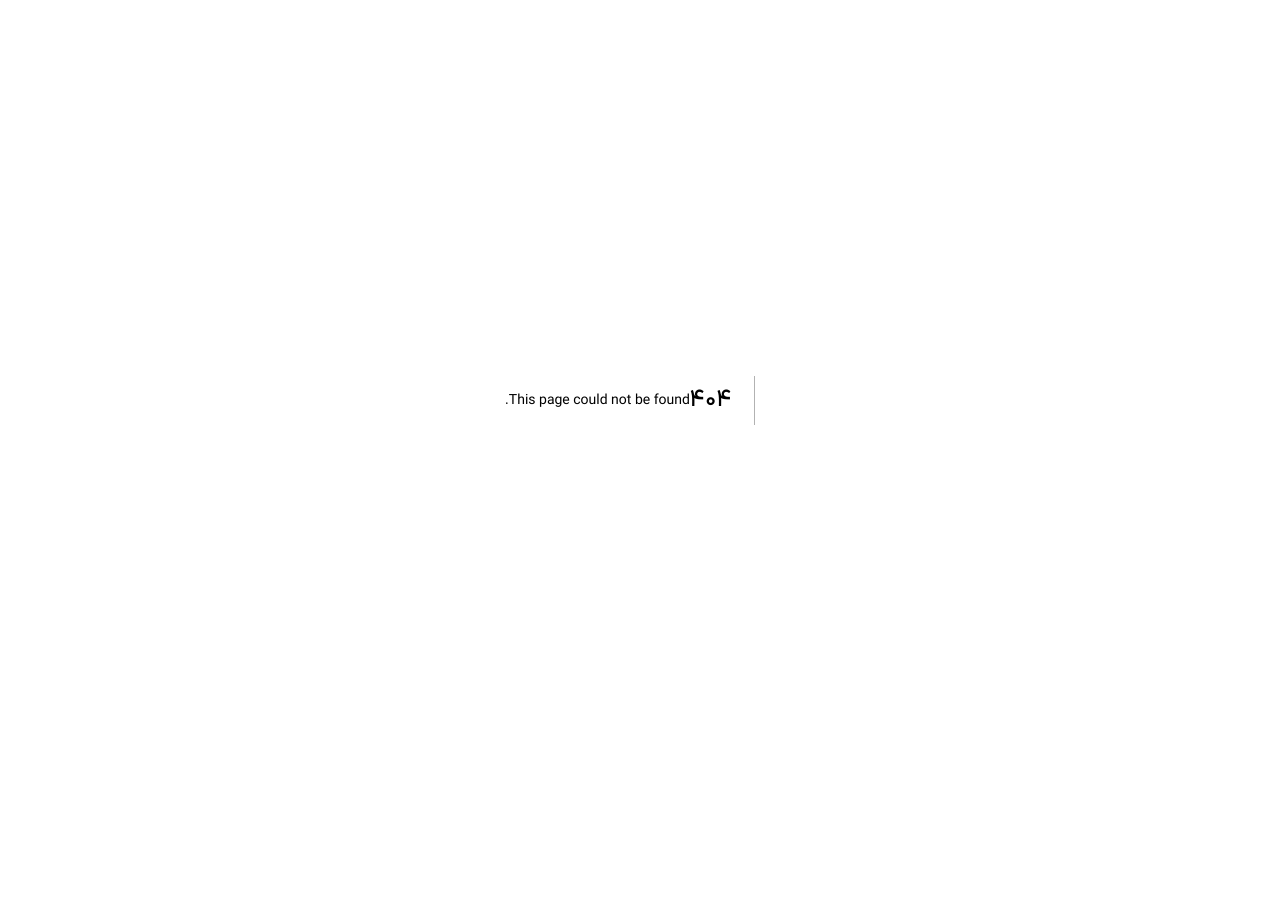
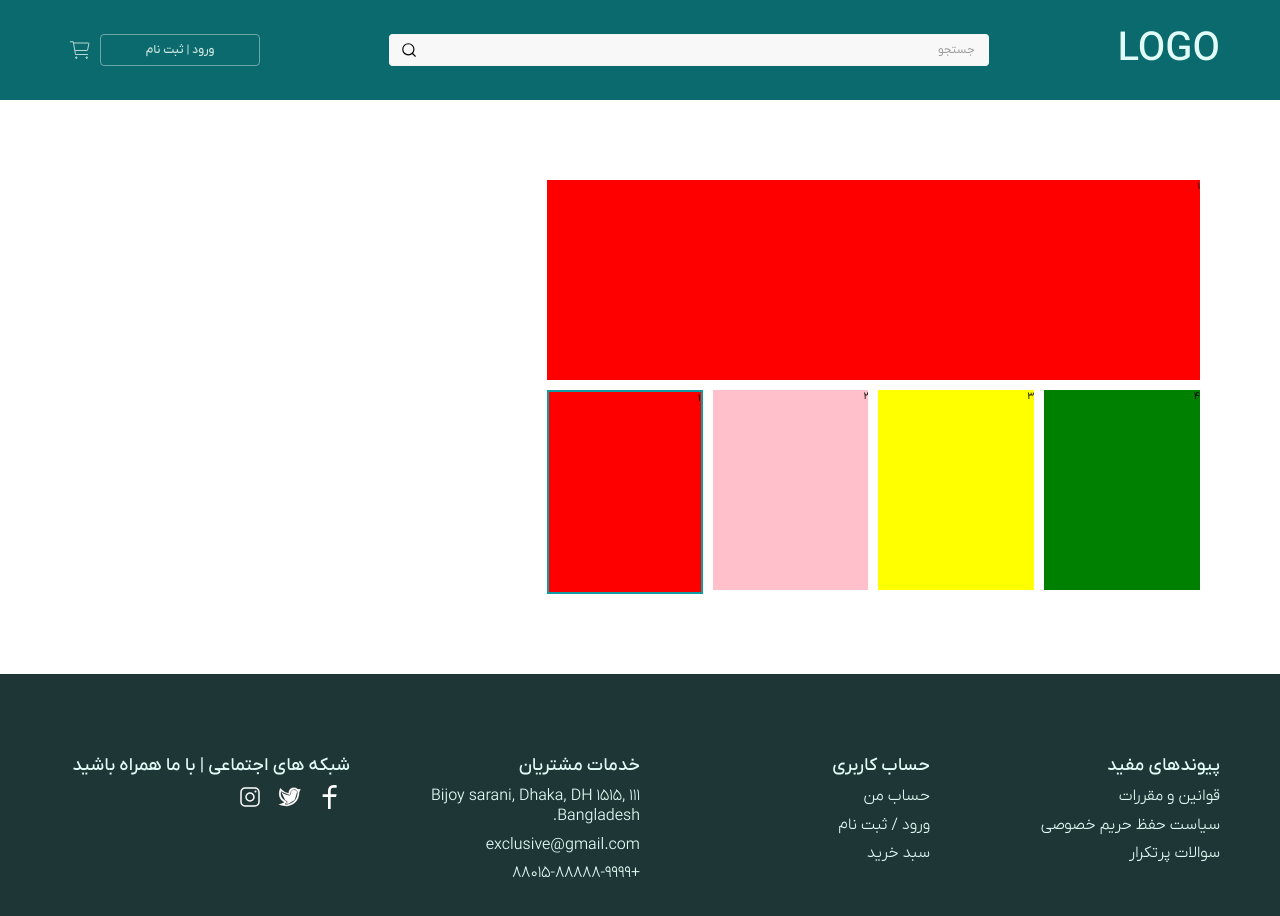
Before and after one commit to yeganehRajab/my-store-app, a Next.js app: page /productInfo in a window 1280 px wide. Before the commit this address had no page. Shown: the top 916 px of the page. Before the commit the page ends 800 px from the top, so only its background shows below. Built offline with nearby package versions, Linux system fonts and the light colour scheme.

Commit message:
[feat]:handle tween slider

```diff
--- /dev/null
+++ b/pages/productInfo/index.jsx
@@ -0,0 +1,34 @@
+import { Grid, Stack } from "@mui/material";
+
+import Layout from "../../src/components/ui/layout/index/index";
+
+import { MAIN_PADDING } from "../../src/constant/constant";
+import TweenSlider from "../../src/components/ui/slider/tweenSlider/tweenSlider";
+import { nodes } from "../../src/components/pages/productInfo/productInfo.data";
+
+const HomePage = () => {
+  return (
+    <Layout>
+      <Stack
+        justifyContent={"center"}
+        alignItems={"center"}
+        spacing={8}
+        padding={{
+          lg: MAIN_PADDING.PADDING_LG,
+          md: MAIN_PADDING.PADDING_MD,
+          sm: MAIN_PADDING.PADDING_SM,
+          xs: MAIN_PADDING.PADDING_XS,
+        }}
+      >
+        <Grid container>
+          <Grid item lg={7}>
+            <TweenSlider nodes={nodes} />
+          </Grid>
+          <Grid item lg={5}></Grid>
+        </Grid>
+      </Stack>
+    </Layout>
+  );
+};
+
+export default HomePage;
--- /dev/null
+++ b/src/components/pages/productInfo/productInfo.data.js
@@ -0,0 +1,19 @@
+import { Box } from "@mui/material";
+
+export const nodes = [
+  <Box sx={{ width: "100%", height: "200px", bgcolor: "red" }} key={1}>
+    1
+  </Box>,
+  <Box sx={{ width: "100%", height: "200px", bgcolor: "pink" }} key={2}>
+    2
+  </Box>,
+  <Box sx={{ width: "100%", height: "200px", bgcolor: "yellow" }} key={3}>
+    3
+  </Box>,
+  <Box sx={{ width: "100%", height: "200px", bgcolor: "green" }} key={4}>
+    4
+  </Box>,
+  <Box sx={{ width: "100%", height: "200px", bgcolor: "orange" }} key={4}>
+    5
+  </Box>,
+];
--- /dev/null
+++ b/src/components/ui/slider/tweenSlider/tweenSlider.jsx
@@ -0,0 +1,84 @@
+import { useKeenSlider } from "keen-slider/react";
+import "keen-slider/keen-slider.min.css";
+
+import { useState } from "react";
+
+import { Box, Stack, useTheme } from "@mui/material";
+
+import style from "./tweenSlider.styles";
+
+function ThumbnailPlugin(mainRef) {
+  return (slider) => {
+    function removeActive() {
+      slider.slides.forEach((slide) => {
+        slide.classList.remove("active");
+      });
+    }
+    function addActive(idx) {
+      slider.slides[idx].classList.add("active");
+    }
+
+    function addClickEvents() {
+      slider.slides.forEach((slide, idx) => {
+        slide.addEventListener("click", () => {
+          if (mainRef.current) mainRef.current.moveToIdx(idx);
+        });
+      });
+    }
+
+    slider.on("created", () => {
+      if (!mainRef.current) return;
+      addActive(slider.track.details.rel);
+      addClickEvents();
+      mainRef.current.on("animationStarted", (main) => {
+        removeActive();
+        const next = main.animator.targetIdx || 0;
+        addActive(main.track.absToRel(next));
+        slider.moveToIdx(Math.min(slider.track.details.maxIdx, next));
+      });
+    });
+  };
+}
+
+const TweenSlider = ({ nodes }) => {
+  const theme = useTheme();
+
+  const [sliderRef, instanceRef] = useKeenSlider({
+    initial: 0,
+  });
+  const [thumbnailRef] = useKeenSlider(
+    {
+      initial: 0,
+      slides: {
+        perView: 4,
+        spacing: 10,
+      },
+    },
+    [ThumbnailPlugin(instanceRef)]
+  );
+
+  return (
+    <Stack
+      width={"100%"}
+      sx={style.sliderWrapperSx(theme)}
+    >
+      <Box ref={sliderRef} className="keen-slider">
+        {nodes.map((item, index) => (
+          <Box className="keen-slider__slide " key={index}>
+            {item}
+          </Box>
+        ))}
+      </Box>
+
+      <Box ref={thumbnailRef} className="keen-slider " mt={"10px"}>
+        {nodes.map((item, index) => (
+          <Box className="keen-slider__slide thumbnail " key={index}>
+            {item}
+          </Box>
+        ))}
+      </Box>
+    </Stack>
+  );
+};
+
+export default TweenSlider;
--- /dev/null
+++ b/src/components/ui/slider/tweenSlider/tweenSlider.styles.js
@@ -0,0 +1,14 @@
+const sliderWrapperSx = (theme) => ({
+  ".thumbnail.keen-slider__slide": {
+    cursor: "pointer",
+  },
+  ".thumbnail.keen-slider__slide.active": {
+    border: `2px solid ${theme.palette.secondary.light} `,
+  },
+});
+
+const imageCarousel = {
+  sliderWrapperSx,
+};
+
+export default imageCarousel;
```
